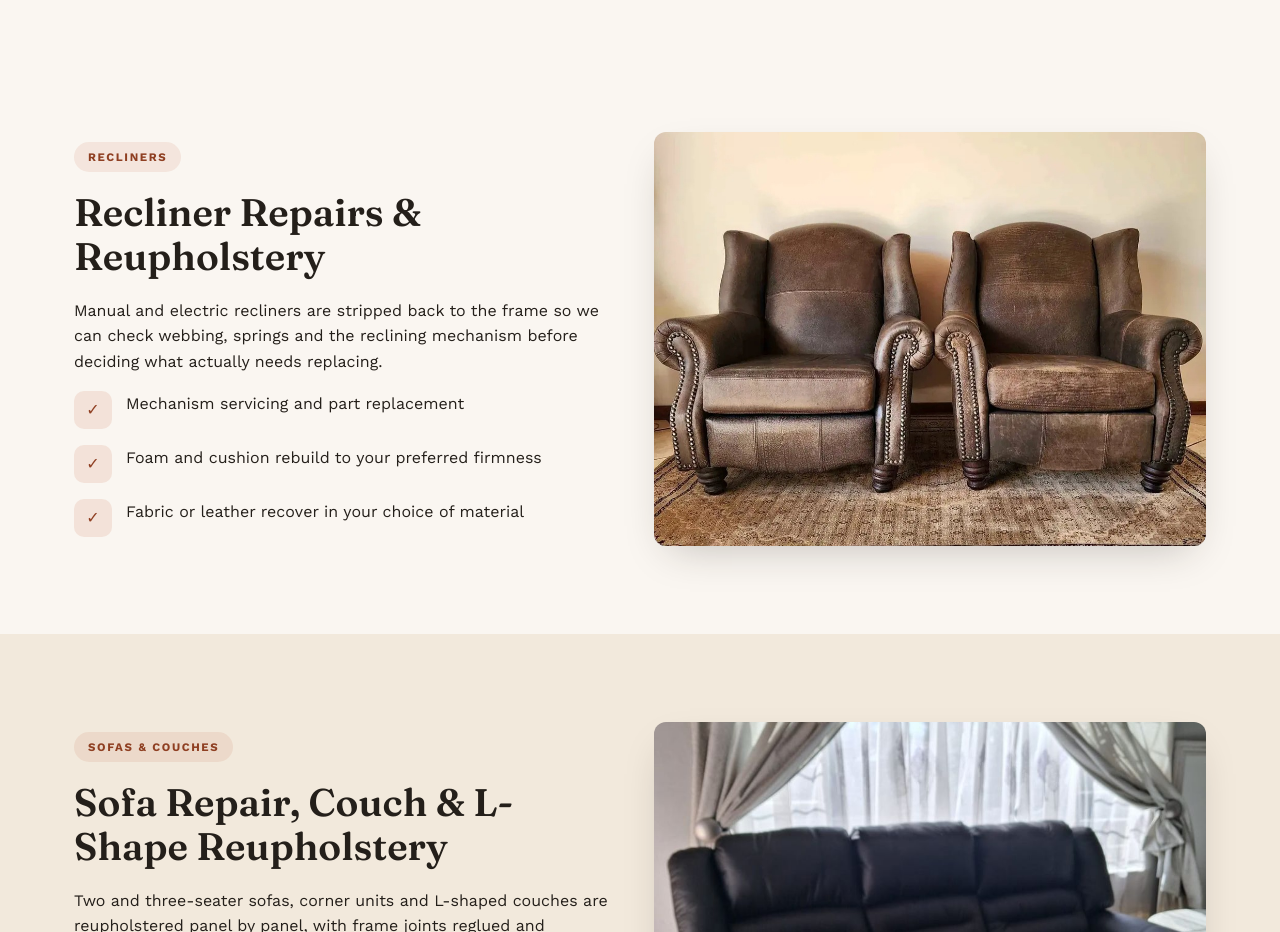
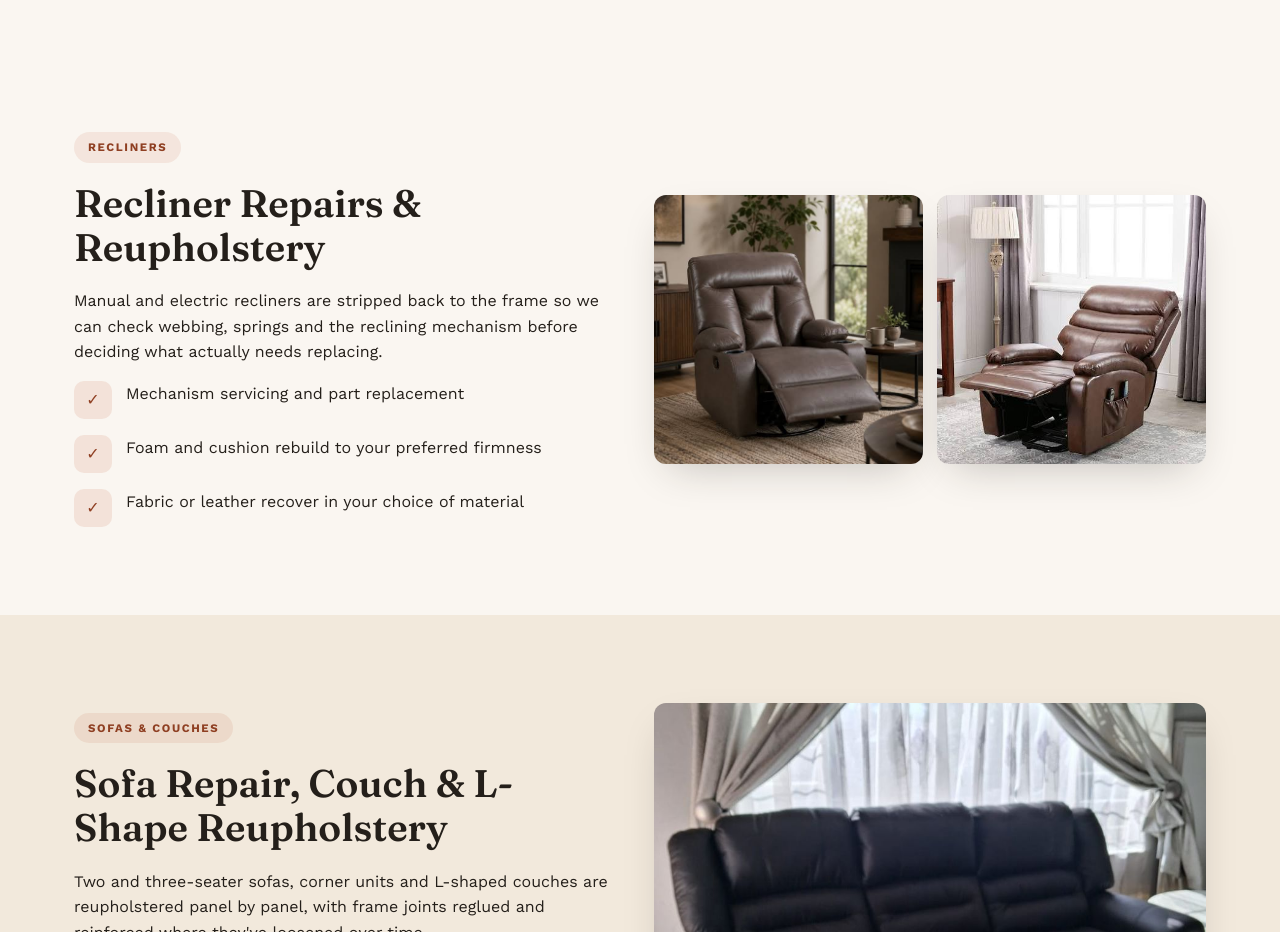
Before and after one commit to ashley865/cutcore, a plain HTML site: page services.html in a window 1280 px wide. Shown: the part 1220-2152 px from the top of the page. Drawn offline with nearby package versions, Linux system fonts and the light colour scheme.

Commit message:
Show recliner chair photos in the recliner services section
Co-Authored-By: Claude Sonnet 5.5 <noreply@anthropic.com>

```diff
--- a/css/style.css
+++ b/css/style.css
@@ -651,6 +651,14 @@ p { margin: 0 0 1em; }
   box-shadow: var(--shadow-md);
   aspect-ratio: 4 / 3;
 }
+.recliner-pair {
+  display: grid;
+  grid-template-columns: 1fr 1fr;
+  gap: 14px;
+}
+.recliner-pair .figure-inline {
+  aspect-ratio: 1 / 1;
+}
 .figure-inline img {
   width: 100%;
   height: 100%;
--- a/services.html
+++ b/services.html
@@ -113,9 +113,14 @@
             <li><span class="icon">✓</span><span>Fabric or leather recover in your choice of material</span></li>
           </ul>
         </div>
-        <figure class="figure-inline">
-          <img src="assets/work-leather-recliners.jpg" alt="Pair of brown leather wingback recliner chairs reupholstered by Cutcore Upholstery" width="1080" height="801" loading="lazy">
-        </figure>
+        <div class="recliner-pair">
+          <figure class="figure-inline">
+            <img src="assets/recliner-chair-brown-leather.jpg" alt="Brown leather recliner chair with cup holders and footrest extended" width="554" height="554" loading="lazy">
+          </figure>
+          <figure class="figure-inline">
+            <img src="assets/recliner-chair-tan-leather.jpg" alt="Tan leather recliner chair reclined with footrest raised" width="447" height="447" loading="lazy">
+          </figure>
+        </div>
       </div>
     </div>
   </section>
```
Also changed, not shown: assets/recliner-chair-brown-leather.jpg (added), assets/recliner-chair-tan-leather.jpg (added).
